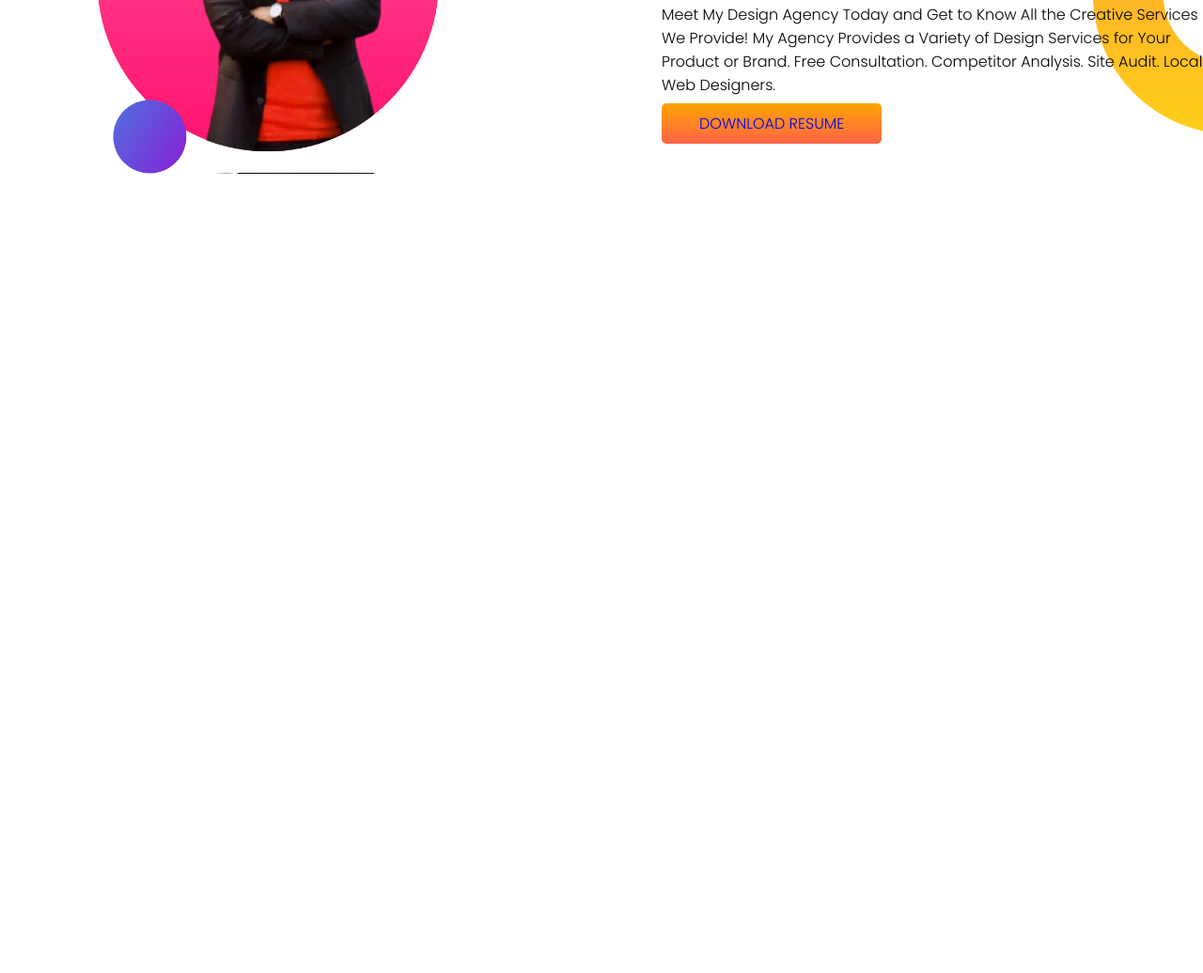
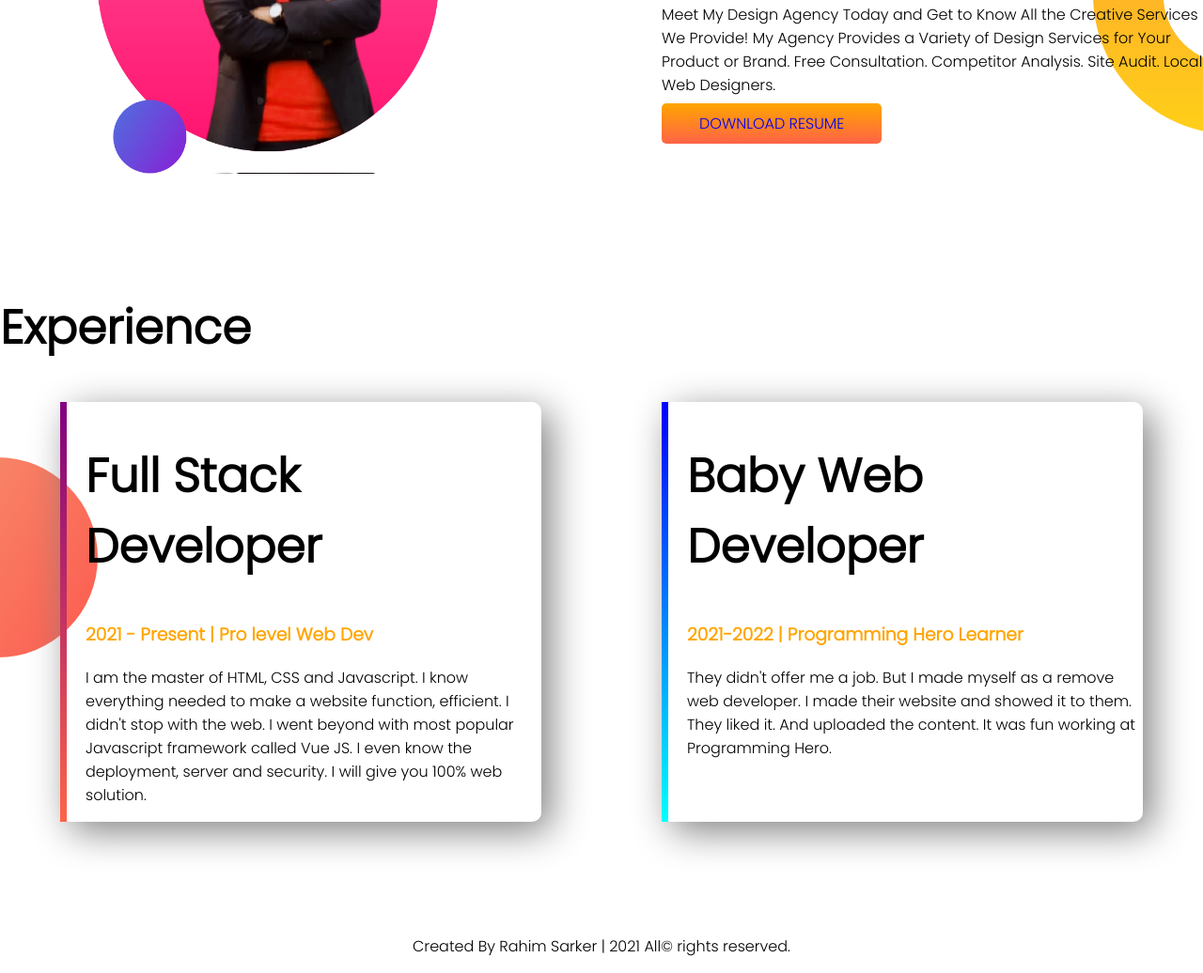
Before and after one commit to Rahim-sarker/rahim-sarker-portfolio, a plain HTML site: page index.html in a window 1280 px wide. Shown: the part 786-1822 px from the top of the page at 94% size. Before the commit the page ends 1098 px from the top, so only its background shows below. Drawn offline with Linux system fonts and the light colour scheme.

Commit message:
footer part complete

```diff
--- a/index.html
+++ b/index.html
@@ -12,7 +12,7 @@
 </head>
 <body>
 
-    <section class="top-banner">
+    <section class="top-banner flexible-container">
         <div class="half-width">
             <h1>Welcome To</h1>
             <h1> <span class="text-color">Rahim Sarker </span>World!</h1>
@@ -27,7 +27,7 @@
          </div>
     </section>
 
-    <section class="dream-big">
+    <section class="dream-big flexible-container">
         <div class="half-width">
             <img src="images/redtshirt.png" alt="">
         </div>
@@ -38,9 +38,32 @@
             <p>Meet My Design Agency Today and Get to Know All the Creative Services We Provide! My Agency Provides a Variety of Design Services for Your Product or Brand. Free Consultation. Competitor Analysis. Site Audit. Local Web Designers.</p>
             <a class="button-link" target="_blank" href="https://www.linkedin.com/in/rahim-sarker-95437020a/">DOWNLOAD RESUME</a>
         </div>
-
     </section>
 
+    <section class="experience-area ">
 
+        <h1>Experience</h1>
+
+       <div class="flexible-container">
+            <div id="full-stack-experience" class="experience-item">
+                <h1>Full Stack Developer</h1>
+                <h3 class="text-color">2021 - Present | Pro level Web Dev</h3>
+                <p>I am the master of HTML, CSS and Javascript. I know everything needed to make a website function, efficient. I didn't stop with the web. I went beyond with most popular Javascript framework called Vue JS. I even know the deployment, server and security. I will give you 100% web solution.</p>
+            </div>
+
+            <div id="web-dev-experience" class="experience-item">
+                <h1>Baby Web Developer</h1>
+                <h3 class="text-color">2021-2022 | Programming Hero Learner</h3>
+                <p>
+                    They didn't offer me a job. But I made myself as a remove web developer. I made their website and showed it to them. They liked it. And uploaded the content. It was fun working at Programming Hero.
+                </p>
+            </div>
+
+       </div>
+    </section>
+
+  <footer>
+      <p>Created By Rahim Sarker |  2021 All&copy; rights reserved.</p>
+  </footer>
     </body>
 </html>
--- a/style.css
+++ b/style.css
@@ -8,7 +8,7 @@ h1{
 .text-color{
     color: orange;
 }
-section{
+.flexible-container{
     display: flex;
     margin-bottom: 120px;
 }
@@ -35,3 +35,31 @@ section{
     background-repeat: no-repeat;
     background-position: right;
 }
+.experience-item{
+    box-shadow: 10px 10px 40px gray;
+    width: 40%;
+    margin-left: 5%;
+    margin-right: 5%;
+    padding-left: 20px;
+    border-radius: 10px;
+}
+
+.experience-area{
+    background-image: url(images/exp-bg.png);
+    background-repeat: no-repeat;
+    background-position: left;
+}
+#web-dev-experience{
+  border-left: 7px solid;
+  border-image: linear-gradient(blue,cyan);
+  border-image-slice: 1;
+
+}
+#full-stack-experience{
+  border-left: 7px solid;
+  border-image: linear-gradient(purple,tomato);
+  border-image-slice: 1;
+}
+footer p{
+    text-align: center;
+}
```
Also changed, not shown: images/jhankar.png (deleted), images/jhankar2.png (deleted), images/profile.png (deleted), images/profile2.png (deleted).
